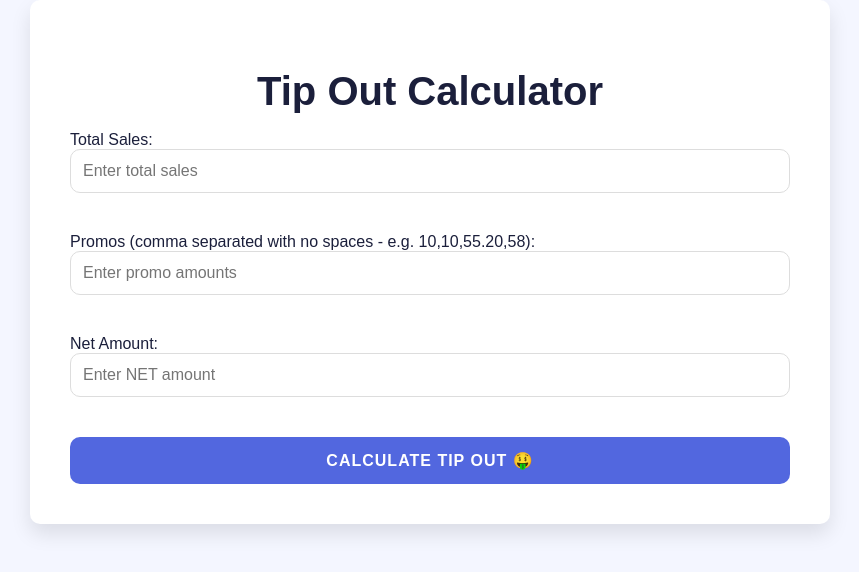
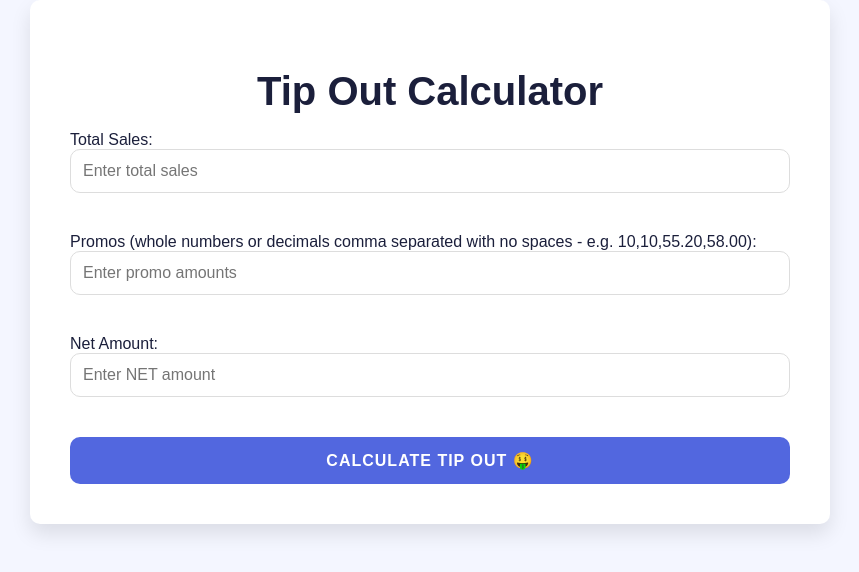
Before and after one commit to ofthekings12/tip-out-calculator, a React (Create React App) app: page / in a window 1280 px wide. Shown: the top 572 px of the page, without its empty margins (210-1069 px from the left). Built offline with nearby package versions, Linux system fonts and the light colour scheme.

Commit message:
edited promos input label for clarification

```diff
--- a/src/App.js
+++ b/src/App.js
@@ -49,7 +49,7 @@ function App() {
       </div>
       <div className="form-group">
         <label>
-          Promos (comma separated with no spaces - e.g. 10,10,55.20,58):
+          Promos (whole numbers or decimals comma separated with no spaces - e.g. 10,10,55.20,58.00):
         </label>
         <input
           type="text"
```
